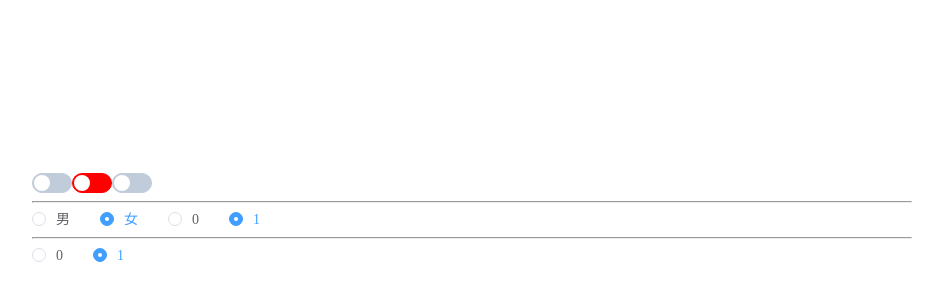
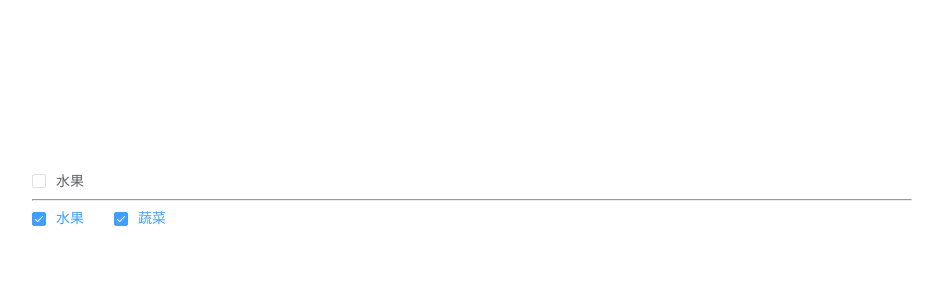
Before and after one commit to abstain23/y-ui, a Vue app: page / in a window 1280 px wide. Shown: the part 28-328 px from the top of the page, without its empty margins (168-1111 px from the left). Built offline with nearby package versions, Linux system fonts and the light colour scheme.

Commit message:
完成checkbox checkbox-group组件开发

```diff
--- a/src/App.vue
+++ b/src/App.vue
@@ -1,6 +1,6 @@
 <template>
   <div id="app">
-    <y-switch v-model="active"></y-switch>
+    <!-- <y-switch v-model="active"></y-switch>
     <y-switch v-model="active" active-color='green' inactive-color='red'></y-switch>
     <y-switch v-model="active" name='gender' ref='xx'></y-switch>
     <hr>
@@ -12,7 +12,13 @@
     <y-radio-group v-model="gender">
       <y-radio label='0'></y-radio>
       <y-radio label='1'></y-radio>
-    </y-radio-group>
+    </y-radio-group> -->
+    <y-checkbox v-model="active">水果</y-checkbox>
+  <hr>
+  <y-checkbox-group v-model="arr">
+     <y-checkbox  label='水果'></y-checkbox>
+     <y-checkbox  label='蔬菜'></y-checkbox>
+  </y-checkbox-group>
   </div>
 </template>
 
@@ -22,8 +28,9 @@
   components: {},
   data() {
     return {
-      active: false,
-      gender:'1'
+      active: 0,
+      gender:'1',
+      arr: ['水果','蔬菜']
     }
   },
   methods: {
--- /dev/null
+++ b/src/components/checkbox-group.vue
@@ -0,0 +1,22 @@
+<template>
+  <div class="y-checkbox-group">
+    <slot></slot>
+  </div>
+</template>
+
+<script>
+export default {
+  name: 'yCheckboxGroup',
+  props: {
+    value:{
+      type:Array,
+      default: ''
+    }
+  },
+  provide() {
+    return {
+      checkboxGroup: this
+    }
+  }
+}
+</script>
--- /dev/null
+++ b/src/components/checkbox.vue
@@ -0,0 +1,137 @@
+<template>
+  <label class="y-checkbox" :class="{'is-checked':isChecked}">
+    <span class="y-checkbox-input">
+      <span class="y-checkbox-inner" :class="{'is-checked':isChecked}"></span>
+      <input type="checkbox" class="y-checkbox-original" :name="name"
+        v-model="modelValue"
+        :value="label"
+       />
+    </span>
+    <span class="y-checkbox-label">
+      <slot></slot>
+      <template v-if="!$slots.default">{{label}}</template>
+    </span>
+  </label>
+</template>
+
+<script>
+export default {
+  name: "yCheckbox",
+  computed:{
+    modelValue: {
+      get() {
+        return this.inGroup ? this.checkboxGroup.value : this.value
+      },
+      set(value) {
+        this.inGroup ? this.checkboxGroup.$emit('input', value) : this.$emit('input', value)
+      }
+    },
+    inGroup() {
+      return !!this.checkboxGroup
+    },
+    isChecked() {
+      return this.inGroup ? this.modelValue.includes(this.label) : this.modelValue
+    }
+  },
+  inject: {
+    checkboxGroup: {
+      default: null
+    }
+  },
+  props: {
+    label: {
+      type: [String, Number, Boolean],
+      default: ""
+    },
+    value: {
+      type: [String, Number, Boolean],
+      default: ""
+    },
+    name: {
+      type: String,
+      default: ""
+    }
+  }
+};
+</script>
+
+<style lang='scss'>
+.y-checkbox {
+  color: #606266;
+  font-weight: 500;
+  font-size: 14px;
+  position: relative;
+  cursor: pointer;
+  display: inline-block;
+  white-space: nowrap;
+  user-select: none;
+  margin-right: 30px;
+  .y-checkbox-input {
+    white-space: nowrap;
+    cursor: pointer;
+    outline: none;
+    display: inline-block;
+    line-height: 1;
+    position: relative;
+    vertical-align: middle;
+    .y-checkbox-inner {
+      display: inline-block;
+      position: relative;
+      border: 1px solid #dcdfe6;
+      border-radius: 2px;
+      box-sizing: border-box;
+      width: 14px;
+      height: 14px;
+      background-color: #fff;
+      z-index: 1;
+      transition: border-color 0.25s cubic-bezier(0.71, -0.46, 0.29, 1.46),
+        background-color 0.25s, cubic-bezier(0.71, -0.46, 0.29, 1.46);
+      &::after {
+        box-sizing: content-box;
+        content: "";
+        border: 1px solid #ffffff;
+        border-left: 0;
+        border-top: 0;
+        height: 7px;
+        left: 4px;
+        position: absolute;
+        top: 1px;
+        transform: rotate(45deg) scaleY(0);
+        width: 3px;
+        transition: transform 0.15s ease-in 0.05s;
+        transform-origin: center;
+      }
+      &.is-checked::after {
+        transform: rotate(45deg) scaleY(1);
+      }
+    }
+    .y-checkbox-original {
+      opacity: 0;
+      outline: none;
+      position: absolute;
+      left: 10px;
+      margin: 0;
+      width: 0;
+      height: 0;
+      z-index: -1;
+    }
+  }
+  .y-checkbox-label {
+    display: inline-block;
+    padding-left: 10px;
+    line-height: 19px;
+    font-size: 14px;
+  }
+  &.is-checked {
+    .y-checkbox-input {
+      .y-checkbox-inner {
+        background-color: #409eff;
+        border-color: #409eff;
+      }
+    }
+    .y-checkbox-label {
+      color: #409eff;
+    }
+  }
+}
+</style>
--- a/src/main.js
+++ b/src/main.js
@@ -7,6 +7,8 @@
 import Switch from './components/switch.vue'
 import Radio from './components/radio.vue'
 import RadioGroup from './components/radio-group.vue'
+import Checkbox from './components/checkbox.vue'
+import CheckboxGroup from './components/checkbox-group.vue'
 
 import '@/assets/css/normalize.css'
 import '@/assets/css/font.css'
@@ -19,8 +21,8 @@
 Vue.component(Switch.name, Switch)
 Vue.component(Radio.name, Radio)
 Vue.component(RadioGroup.name, RadioGroup)
-
-
+Vue.component(Checkbox.name, Checkbox)
+Vue.component(CheckboxGroup.name, CheckboxGroup)
 new Vue({
   render: h => h(App)
 }).$mount('#app')
```
